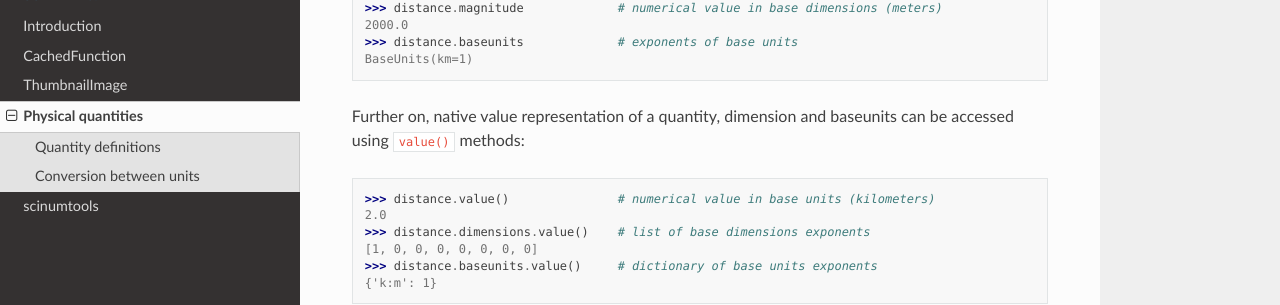
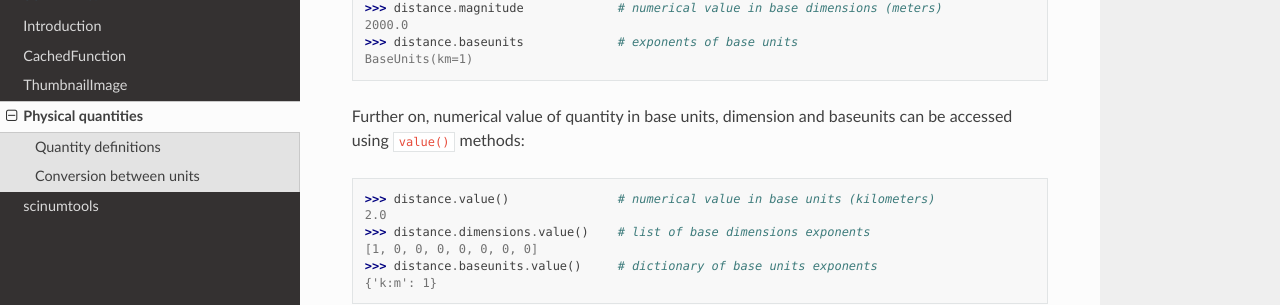
Before and after one commit to vrtulka23/scinumtools, a Sphinx documentation site: the page built from docs/source/quantity.rst, in a window 1280 px wide and 900 px high, scrolled down 2009 px. Shown: the part 151-456 px from the top of the window. Built offline with Sphinx 7.4.7 and the Read the Docs theme 2.0.0, drawn with Linux system fonts in a browser that asks for light colours.

Commit message:
updated docs

```diff
--- a/docs/source/quantity.rst
+++ b/docs/source/quantity.rst
@@ -83,7 +83,7 @@ This data can be accessed in a following way:
    >>> distance.baseunits             # exponents of base units
    BaseUnits(km=1)
 
-Further on, native value representation of a quantity, dimension and baseunits can be accessed using ``value()`` methods:
+Further on, numerical value of quantity in base units, dimension and baseunits can be accessed using ``value()`` methods:
 
 .. code-block::
 
```
